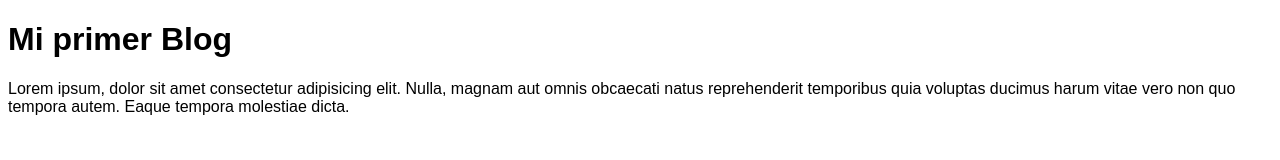
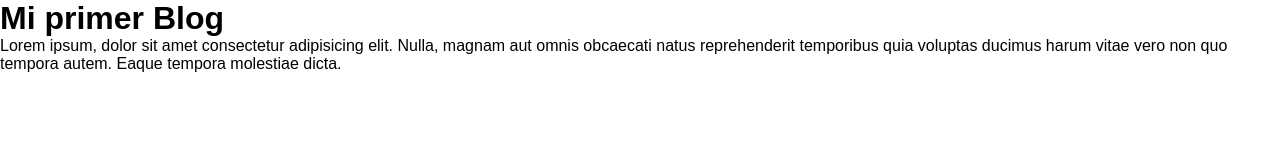
Before and after one commit to OrtizEjido/blog, a plain HTML site: page index.html in a window 1280 px wide. Drawn offline with Linux system fonts and the light colour scheme.

Commit message:
Remover estilos por defecto del navegador

```diff
--- a/css/style.css
+++ b/css/style.css
@@ -1,3 +1,9 @@
+*, *::after, *::before {
+  margin: 0;
+  padding: 0;
+  box-sizing: border-box;
+}
+
 body {
   font-family: Arial, Helvetica, sans-serif;
 }
```
